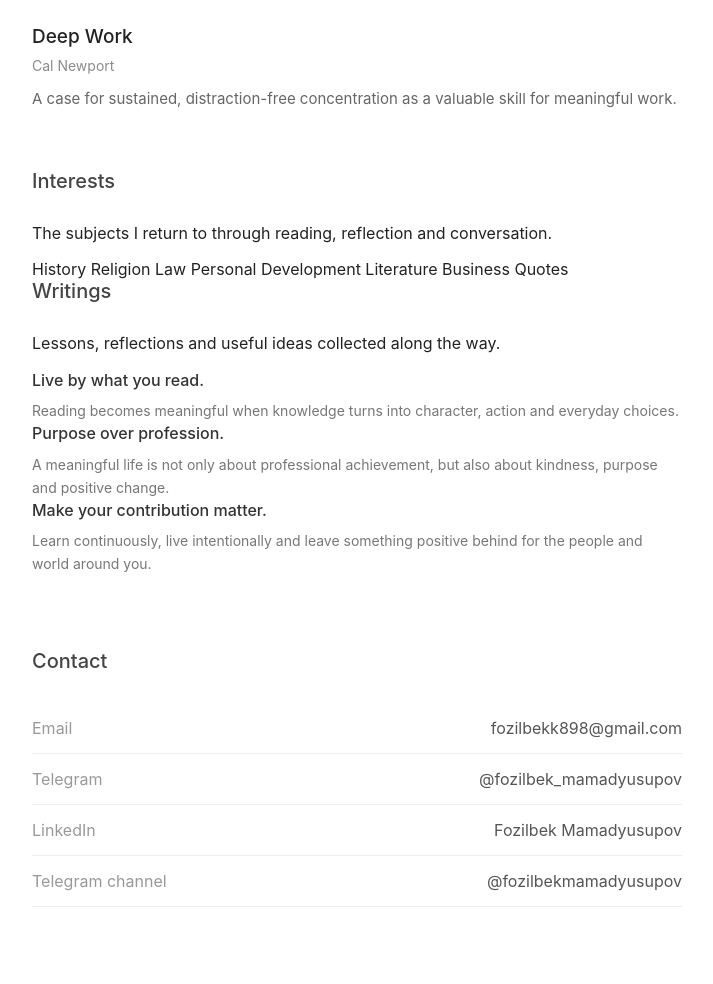
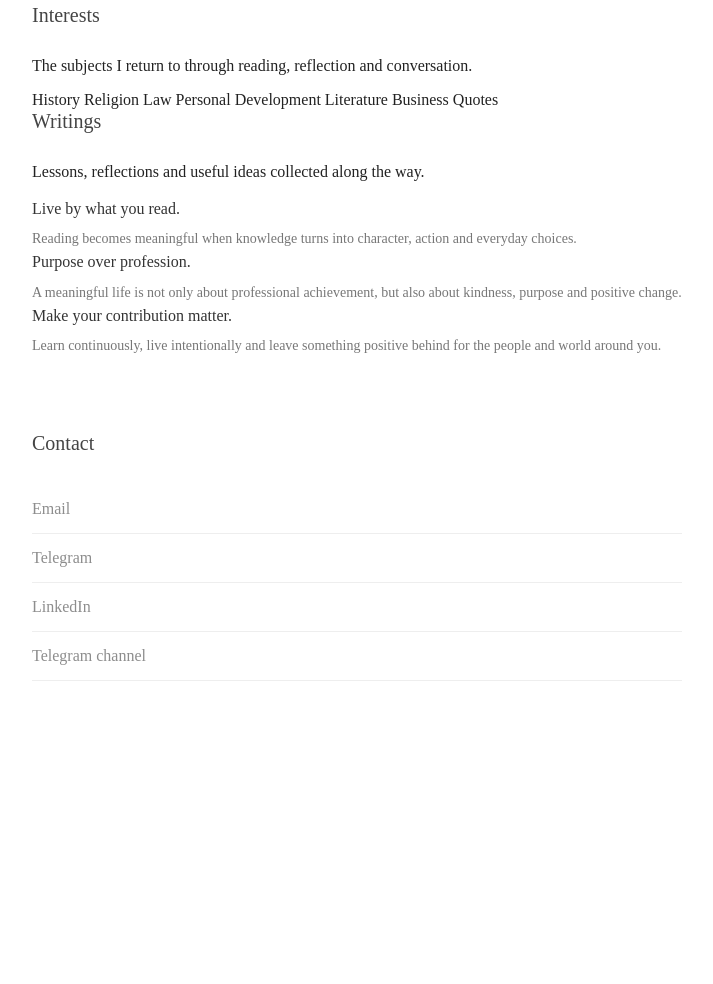
Before and after one commit to shodmonov07/fozilbek.github.io, a plain HTML site: page index.html in a window 1280 px wide. Shown: the part 2803-3787 px from the top of the page, without its empty margins (283-996 px from the left). After the commit the page ends 3658 px from the top, so only its background shows below. Drawn offline with Linux system fonts and the light colour scheme.

Commit message:
Simplify contact links in index.html
Updated contact links to use simpler anchor tags.

```diff
--- a/index.html
+++ b/index.html
@@ -12,7 +12,7 @@
       margin: 0;
       background: #fff;
       color: #222;
-      font-family: -apple-system, BlinkMacSystemFont, "Helvetica Neue", Arial, sans-serif;
+      font-family: -apple-system, BlinkMacSystemFont, "Helvetica Neue", Arial, sans-serif:
       -webkit-font-smoothing: antialiased;
     }
 
@@ -492,10 +492,10 @@
     <section id="contact">
       <h2>Contact</h2>
       <div class="contact">
-        <a href="mailto:fozilbekk898@gmail.com"><span>Email</span><span>fozilbekk898@gmail.com</span></a>
-        <a href="https://t.me/fozilbek_mamadyusupov" target="_blank"><span>Telegram</span><span>@fozilbek_mamadyusupov</span></a>
-        <a href="https://www.linkedin.com/in/fozilbek-mamadyusupov-42b130402" target="_blank"><span>LinkedIn</span><span>Fozilbek Mamadyusupov</span></a>
-        <a href="https://t.me/fozilbekmamadyusupov" target="_blank"><span>Telegram channel</span><span>@fozilbekmamadyusupov</span></a>
+        <a href="mailto:fozilbekk898@gmail.com">Email</a>
+        <a href="https://t.me/fozilbek_mamadyusupov" target="_blank">Telegram</a>
+        <a href="https://www.linkedin.com/in/fozilbek-mamadyusupov-42b130402" target="_blank">LinkedIn</a>
+        <a href="https://t.me/fozilbekmamadyusupov" target="_blank">Telegram channel</a>
       </div>
     </section>
 
```
